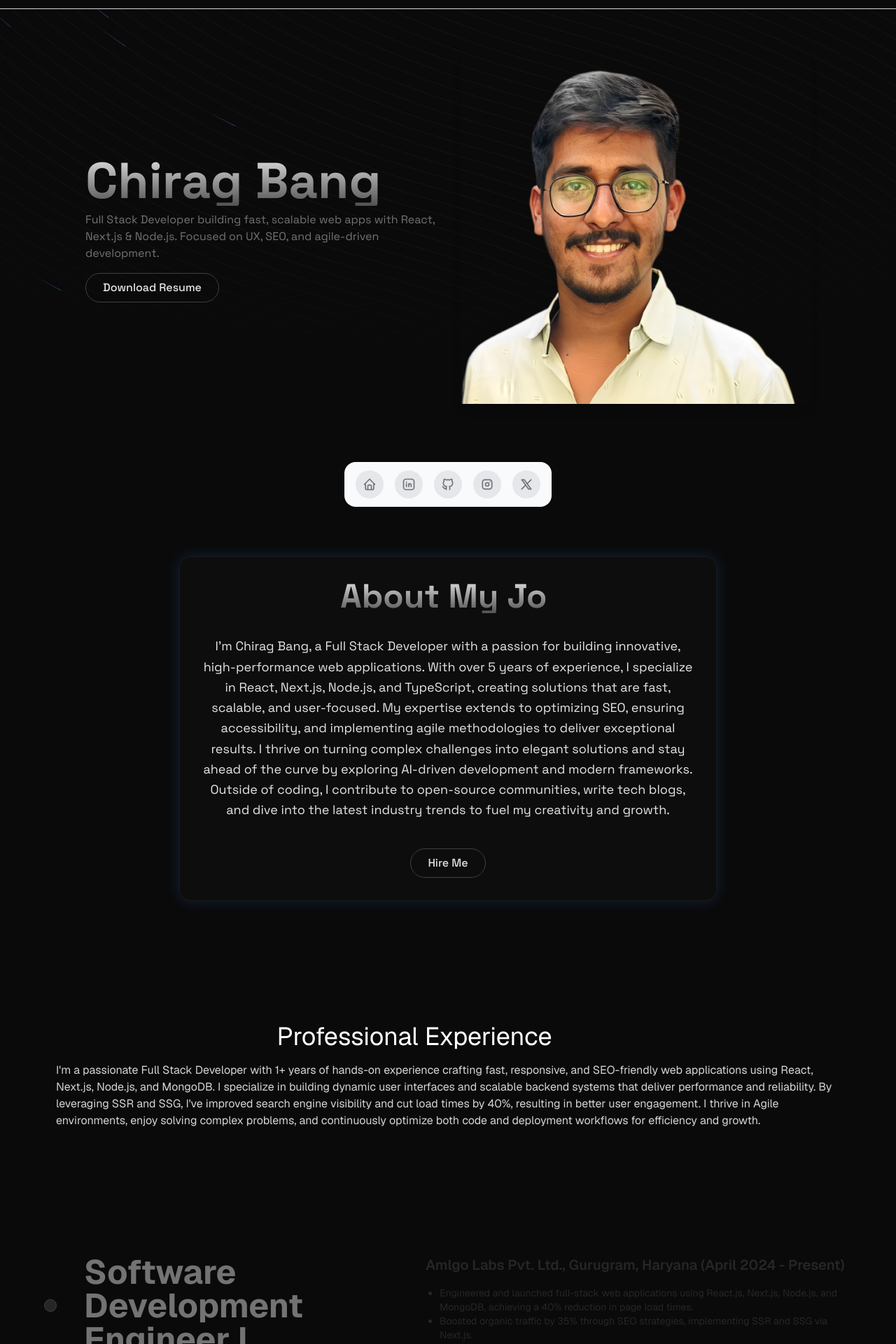
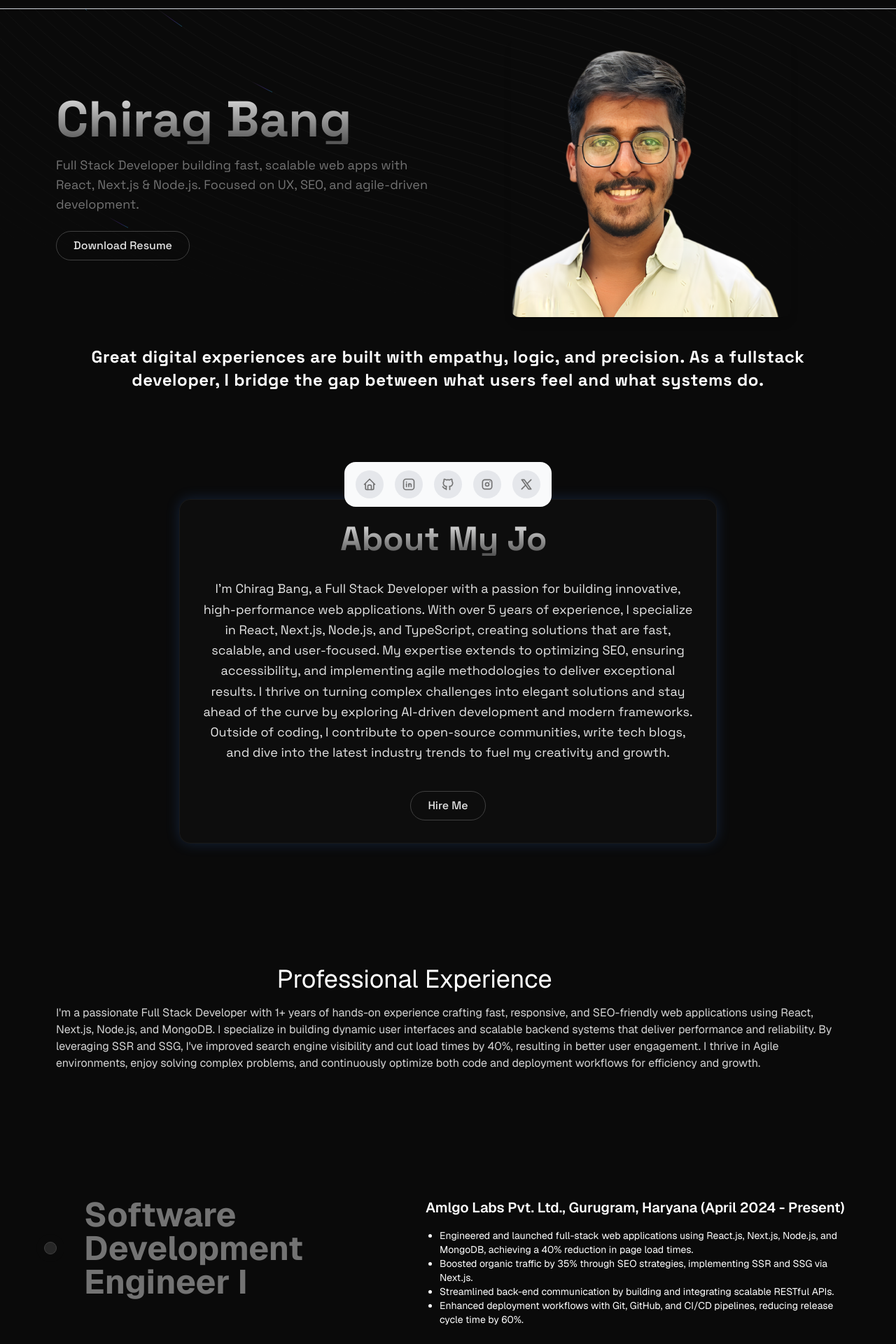
Before and after one commit to chiragbang/my-portfolio, a Next.js app: page / in a window 1280 px wide. Shown: the part 60-1980 px from the top of the page at 70% size. Built offline with nearby package versions, Linux system fonts and the light colour scheme.

Commit message:
quote-added

```diff
--- a/app/page.tsx
+++ b/app/page.tsx
@@ -3,6 +3,7 @@ import { Experience } from "@/components/Experience";
 import Hero from "@/components/Hero";
 import Navbar from "@/components/Navbar";
 import Projects from "@/components/Projects";
+import { Quote } from "@/components/Quote";
 import SkillsMarquee from "@/components/SkillsMarquee";
 
 export default function Home() {
@@ -10,6 +11,7 @@ export default function Home() {
   <>
     <Navbar/>
     <Hero/>
+    <Quote/>
     <About id="about"/>
     {/* <ExperienceTimeline id="experience"/> */}
     <Experience/>
--- a/components/Experience.tsx
+++ b/components/Experience.tsx
@@ -7,10 +7,10 @@ export function Experience() {
       title: "Software Development Engineer I",
       content: (
         <div>
-          <p className="mb-4 text-lg font-semibold text-neutral-800 md:text-xl">
+          <p className="mb-4 text-lg font-semibold text-white md:text-xl">
             Amlgo Labs Pvt. Ltd., Gurugram, Haryana (April 2024 - Present)
           </p>
-          <ul className="mb-8 list-disc pl-5 text-xs font-normal text-neutral-800 md:text-sm">
+          <ul className="mb-8 list-disc pl-5 text-xs font-normal text-white md:text-sm">
             <li>Engineered and launched full-stack web applications using React.js, Next.js, Node.js, and MongoDB, achieving a 40% reduction in page load times.</li>
             <li>Boosted organic traffic by 35% through SEO strategies, implementing SSR and SSG via Next.js.</li>
             <li>Streamlined back-end communication by building and integrating scalable RESTful APIs.</li>
@@ -23,10 +23,10 @@ export function Experience() {
       title: "Frontend Developer",
       content: (
         <div>
-          <p className="mb-4 text-lg font-semibold text-neutral-800 md:text-xl">
+          <p className="mb-4 text-lg font-semibold text-white md:text-xl">
             Illuminate Technologies, Remote (January 2024 - April 2024)
           </p>
-          <ul className="mb-8 list-disc pl-5 text-xs font-normal text-neutral-800 md:text-sm">
+          <ul className="mb-8 list-disc pl-5 text-xs font-normal text-white md:text-sm">
             <li>Modernized a legacy WordPress system into a Next.js-based SPA, raising Lighthouse performance score from 68 to 95.</li>
             <li>Delivered modular React components and improved maintainability, cutting future dev time by 30%.</li>
             <li>Increased UI responsiveness by 50% through optimized API consumption and GraphQL integration.</li>
@@ -39,10 +39,10 @@ export function Experience() {
       title: "Software Engineer Intern",
       content: (
         <div>
-          <p className="mb-4 text-lg font-semibold text-neutral-800 md:text-xl">
+          <p className="mb-4 text-lg font-semibold text-white md:text-xl">
             AIOEAM Corpglobal, Remote (April 2023 - July 2023)
           </p>
-          <ul className="mb-8 list-disc pl-5 text-xs font-normal text-neutral-800 md:text-sm">
+          <ul className="mb-8 list-disc pl-5 text-xs font-normal text-white md:text-sm">
             <li>Built dynamic frontend interfaces for internal SaaS tools using React.js and Tailwind CSS.</li>
             <li>Supported scalable backend development and API integrations using Express.js and MongoDB.</li>
             <li>Improved code reliability by conducting unit testing and bug fixes, lowering reported issues by 20%.</li>
@@ -54,10 +54,10 @@ export function Experience() {
       title: "Web Developer Intern",
       content: (
         <div>
-          <p className="mb-4 text-lg font-semibold text-neutral-800 md:text-xl">
+          <p className="mb-4 text-lg font-semibold text-white md:text-xl">
             Solar Secure Solutions, Remote (February 2023 - April 2023)
           </p>
-          <ul className="mb-8 list-disc pl-5 text-xs font-normal text-neutral-800 md:text-sm">
+          <ul className="mb-8 list-disc pl-5 text-xs font-normal text-white md:text-sm">
             <li>Developed responsive interfaces and login modules using HTML5, CSS3, and vanilla JavaScript.</li>
             <li>Enhanced page speed by 35% through image optimization, lazy loading, and efficient asset delivery.</li>
             <li>Created responsive web pages and user authentication flows using HTML5, CSS3, and vanilla JavaScript.</li>
--- a/components/Hero.tsx
+++ b/components/Hero.tsx
@@ -6,41 +6,42 @@ import Link from "next/link";
 
 const Hero = () => {
   return (
-    <div className=" w-full bg-neutral-950 relative flex flex-col items-center justify-center antialiased p-10">
-      <div className="max-w-9xl mx-auto p-6 flex flex-col md:flex-row items-center gap-6">
-        {/* Avatar Image */}
-
+    <div className="w-full bg-neutral-950 relative flex flex-col items-center justify-center antialiased px-4 py-10 sm:px-6 md:px-12 lg:px-20">
+      <div className="max-w-7xl w-full mx-auto flex flex-col-reverse lg:flex-row items-center justify-between gap-10">
 
         {/* Text Content */}
-        <div className="text-center md:text-left">
-          <h1 className="relative z-10 text-lg md:text-7xl bg-clip-text text-transparent bg-gradient-to-b from-neutral-200 to-neutral-600  font-bold">
+        <div className="text-center lg:text-left flex-1">
+          <h1 className="text-3xl sm:text-4xl md:text-6xl lg:text-7xl font-bold bg-gradient-to-b from-neutral-200 to-neutral-600 text-transparent bg-clip-text relative z-10">
             Chirag Bang
           </h1>
-          <p className="text-neutral-500 max-w-lg my-2 text-sm md:text-base relative z-10">
+          <p className="text-neutral-500 mt-4 max-w-xl text-sm sm:text-base md:text-lg relative z-10 mx-auto lg:mx-0">
             Full Stack Developer building fast, scalable web apps with React, Next.js & Node.js. Focused on UX, SEO, and agile-driven development.
           </p>
 
-          {/* Modern Download Resume Button */}
-          <div className="mt-4 relative z-10">
+          <div className="mt-6 relative z-10">
             <Link
               href="/resume.pdf"
               download
-              className="inline-block px-6 py-2 text-sm md:text-base font-medium text-neutral-200 border border-neutral-700 rounded-full hover:border-neutral-300 hover:text-white hover:shadow-[0_0_10px_#fff3] transition duration-300"
+              className="inline-block px-6 py-2 text-sm sm:text-base font-medium text-neutral-200 border border-neutral-700 rounded-full hover:border-neutral-300 hover:text-white hover:shadow-[0_0_10px_#fff3] transition duration-300"
             >
               Download Resume
             </Link>
           </div>
         </div>
-         <div className="relative z-10">
+
+        {/* Avatar Image */}
+        <div className="flex-1 flex justify-center relative z-10">
           <Image
             src="/profile7.png"
             alt="Chirag Bang Avatar"
-            width={500}
-            height={500}
-            className="shadow-lg"
+            width={350}
+            height={350}
+            className="rounded-xl shadow-lg w-[70%] sm:w-[60%] md:w-[75%] lg:w-[100%] max-w-[400px] h-auto"
+            priority
           />
         </div>
       </div>
+
       <BackgroundBeams />
     </div>
   );
--- /dev/null
+++ b/components/Quote.tsx
@@ -0,0 +1,10 @@
+"use client";
+
+import { TextGenerateEffect } from "./ui/text-generate-effect";
+
+const words = `Great digital experiences are built with empathy, logic, and precision. As a fullstack developer, I bridge the gap between what users feel and what systems do.
+`;
+
+export function Quote() {
+  return <TextGenerateEffect words={words} />;
+}
--- /dev/null
+++ b/components/ui/text-generate-effect.tsx
@@ -0,0 +1,66 @@
+"use client";
+import { useEffect } from "react";
+import { motion, stagger, useAnimate } from "motion/react";
+import { cn } from "@/lib/utils";
+
+export const TextGenerateEffect = ({
+  words,
+  className,
+  filter = true,
+  duration = 0.5,
+}: {
+  words: string;
+  className?: string;
+  filter?: boolean;
+  duration?: number;
+}) => {
+  const [scope, animate] = useAnimate();
+  let wordsArray = words.split(" ");
+
+  useEffect(() => {
+    animate(
+      "span",
+      {
+        opacity: 1,
+        filter: filter ? "blur(0px)" : "none",
+      },
+      {
+        duration: duration ?? 1,
+        delay: stagger(0.2),
+      }
+    );
+  }, [scope.current]);
+
+  const renderWords = () => {
+    return (
+      <motion.div ref={scope}>
+        {wordsArray.map((word, idx) => (
+          <motion.span
+            key={word + idx}
+            className="text-white opacity-0"
+            style={{
+              filter: filter ? "blur(10px)" : "none",
+            }}
+          >
+            {word}{" "}
+          </motion.span>
+        ))}
+      </motion.div>
+    );
+  };
+
+  return (
+    <div
+      className={cn(
+        "font-bold bg-neutral-950 text-white ",
+        className
+      )}
+    >
+      {/* <div className="mt-4"> */}
+        <div className="text-2xl text-center max-w-5xl mx-auto leading-snug tracking-wide">
+          {renderWords()}
+        </div>
+      {/* </div> */}
+    </div>
+  );
+};
```
